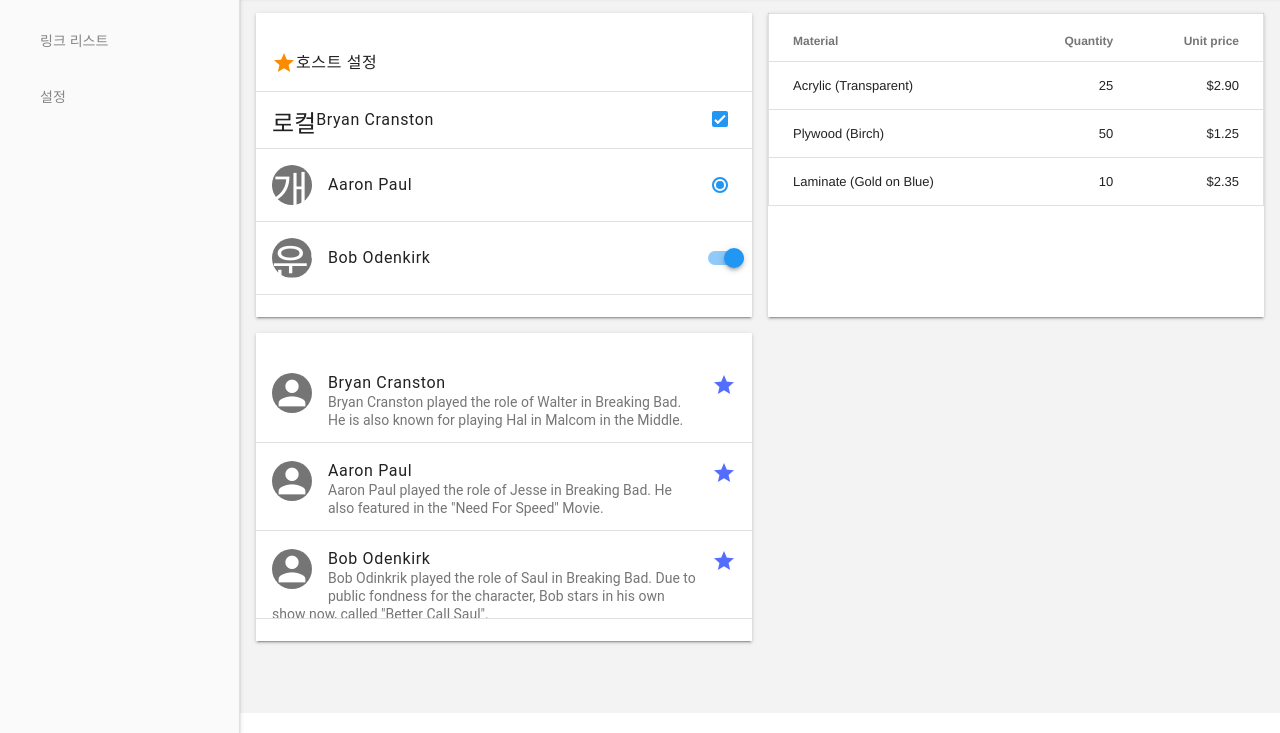
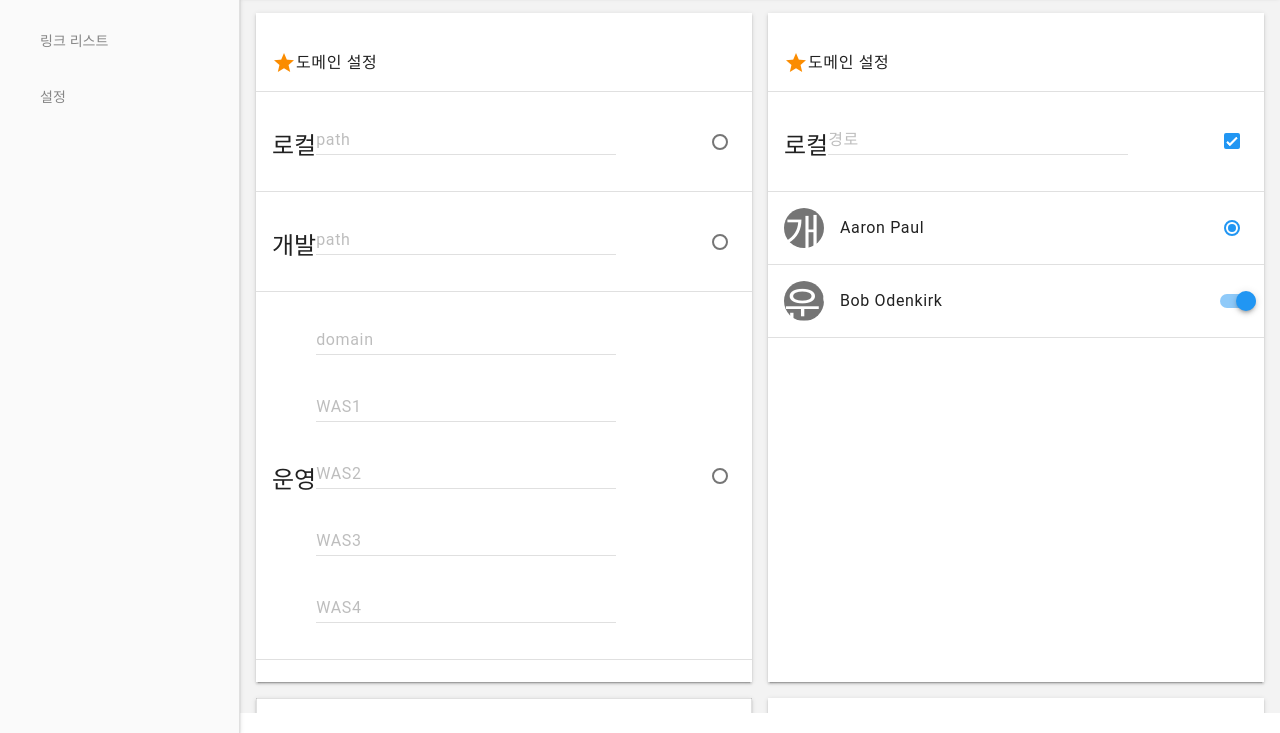
Before and after one commit to cyoung90/SmartMOS-LM, a plain HTML site: page index.html in a window 1280 px wide. Shown: the part 67-800 px from the top of the page. Drawn offline with nearby package versions, Linux system fonts and the light colour scheme.

Commit message:
Update index.html
190125-1802

```diff
--- a/index.html
+++ b/index.html
@@ -54,13 +54,92 @@
             <li class="mdl-list__item li_title">
               <span class="mdl-list__item-primary-content">
                 <i class="material-icons md-light orange600">star</i>
-                호스트 설정
+                도메인 설정
               </span>
             </li>
             <li class="mdl-list__item">
               <span class="mdl-list__item-primary-content">
                 <i class="material-icons mdl-list__item-text-body">로컬</i>
-                Bryan Cranston
+                <form action="#">
+                  <div class="mdl-textfield mdl-js-textfield">
+                    <input class="mdl-textfield__input" type="text" id="path_l">
+                    <label class="mdl-textfield__label" for="path_l">path</label>
+                  </div>
+                </form>
+              </span>
+              <span class="mdl-list__item-secondary-action">
+                <label class="demo-list-radio mdl-radio mdl-js-radio mdl-js-ripple-effect" for="list-option-path-1">
+                  <input type="radio" id="list-option-path-1" class="mdl-radio__button" name="path" value="L" />
+                </label>
+              </span>
+            </li>
+            <li class="mdl-list__item">
+              <span class="mdl-list__item-primary-content">
+                <i class="material-icons mdl-list__item-text-body">개발</i>
+                <form action="#">
+                  <div class="mdl-textfield mdl-js-textfield">
+                    <input class="mdl-textfield__input" type="text" id="path_q">
+                    <label class="mdl-textfield__label" for="path_q">path</label>
+                  </div>
+                </form>
+              </span>
+              <span class="mdl-list__item-secondary-action">
+                <label class="demo-list-radio mdl-radio mdl-js-radio mdl-js-ripple-effect" for="list-option-path-2">
+                  <input type="radio" id="list-option-path-2" class="mdl-radio__button" name="path" value="Q" />
+                </label>
+              </span>
+            </li>
+            <li class="mdl-list__item">
+              <span class="mdl-list__item-primary-content">
+                <i class="material-icons mdl-list__item-text-body">운영</i>
+                <form action="#">
+                  <div class="mdl-textfield mdl-js-textfield mdl-textfield--floating-label">
+                    <input class="mdl-textfield__input" type="text" id="path_o">
+                    <label class="mdl-textfield__label" for="path_o">domain</label>
+                  </div>
+                  <div class="mdl-textfield mdl-js-textfield mdl-textfield--floating-label">
+                    <input class="mdl-textfield__input" type="text" id="path_was1">
+                    <label class="mdl-textfield__label" for="path_was1">WAS1</label>
+                  </div>
+                  <div class="mdl-textfield mdl-js-textfield mdl-textfield--floating-label">
+                    <input class="mdl-textfield__input" type="text" id="path_was2">
+                    <label class="mdl-textfield__label" for="path_was2">WAS2</label>
+                  </div>
+                  <div class="mdl-textfield mdl-js-textfield mdl-textfield--floating-label">
+                    <input class="mdl-textfield__input" type="text" id="path_was3">
+                    <label class="mdl-textfield__label" for="path_was3">WAS3</label>
+                  </div>
+                  <div class="mdl-textfield mdl-js-textfield mdl-textfield--floating-label">
+                    <input class="mdl-textfield__input" type="text" id="path_was4">
+                    <label class="mdl-textfield__label" for="path_was4">WAS4</label>
+                  </div>
+                </form>
+              </span>
+              <span class="mdl-list__item-secondary-action">
+                <label class="demo-list-radio mdl-radio mdl-js-radio mdl-js-ripple-effect" for="list-option-path-3">
+                  <input type="radio" id="list-option-path-3" class="mdl-radio__button" name="path" value="O" />
+                </label>
+              </span>
+            </li>
+          </ul>
+        </div>
+        <div class="mdl-cell mdl-cell--6-col mdl-cell--8-col-tablet mdl-shadow--2dp">
+          <ul class="demo-list-control mdl-list">
+            <li class="mdl-list__item li_title">
+              <span class="mdl-list__item-primary-content">
+                <i class="material-icons md-light orange600">star</i>
+                도메인 설정
+              </span>
+            </li>
+            <li class="mdl-list__item">
+              <span class="mdl-list__item-primary-content">
+                <i class="material-icons mdl-list__item-text-body">로컬</i>
+                <form action="#">
+                  <div class="mdl-textfield mdl-js-textfield">
+                    <input class="mdl-textfield__input" type="text" id="local">
+                    <label class="mdl-textfield__label" for="local">경로</label>
+                  </div>
+                </form>
               </span>
               <span class="mdl-list__item-secondary-action">
                 <label class="mdl-checkbox mdl-js-checkbox mdl-js-ripple-effect" for="list-checkbox-1">
```
